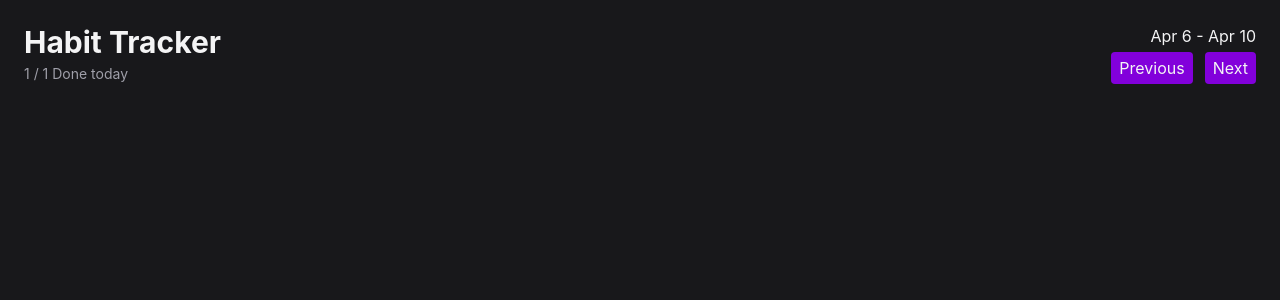
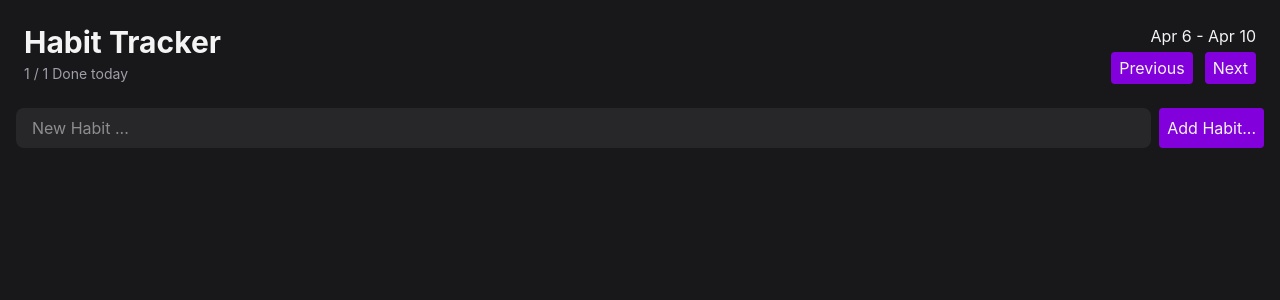
Before and after one commit to Oscar-Mont/habit-tracker, a React (Vite) app: page / in a window 1280 px wide. Shown: the top 300 px of the page. Built offline with nearby package versions, Linux system fonts and the light colour scheme.

Commit message:
Create habit form

```diff
--- a/src/App.tsx
+++ b/src/App.tsx
@@ -1,9 +1,13 @@
 import Header from './components/Header.tsx'
+import HabitForm from './components/HabitForm.tsx'
+import HabitList from './components/HabitList.tsx'
 
 export default function App() {
   return (
     <div className="max-w-2x1 mx-auto p-4 flex flex-col gap-4">
       <Header />
+      <HabitForm />
+      <HabitList />
     </div>
 
   )
--- /dev/null
+++ b/src/components/HabitForm.tsx
@@ -0,0 +1,10 @@
+import Button from "./Button";
+
+export default function HabitForm() {
+    return (
+        <form className="flex gap-2" action="">
+            <input className="flex-1 rounded-lg bg-zinc-800 px-4 py-2 outline-none focus-visible:ring-2 focus-visible:ring-purple-500" type="text" placeholder="New Habit ..." />
+            <Button text="Add Habit..."></Button>
+        </form>
+    )
+}
--- /dev/null
+++ b/src/components/HabitList.tsx
@@ -0,0 +1,5 @@
+import Button from "./Button";
+
+export default function HabitList() {
+    return null
+}
```
